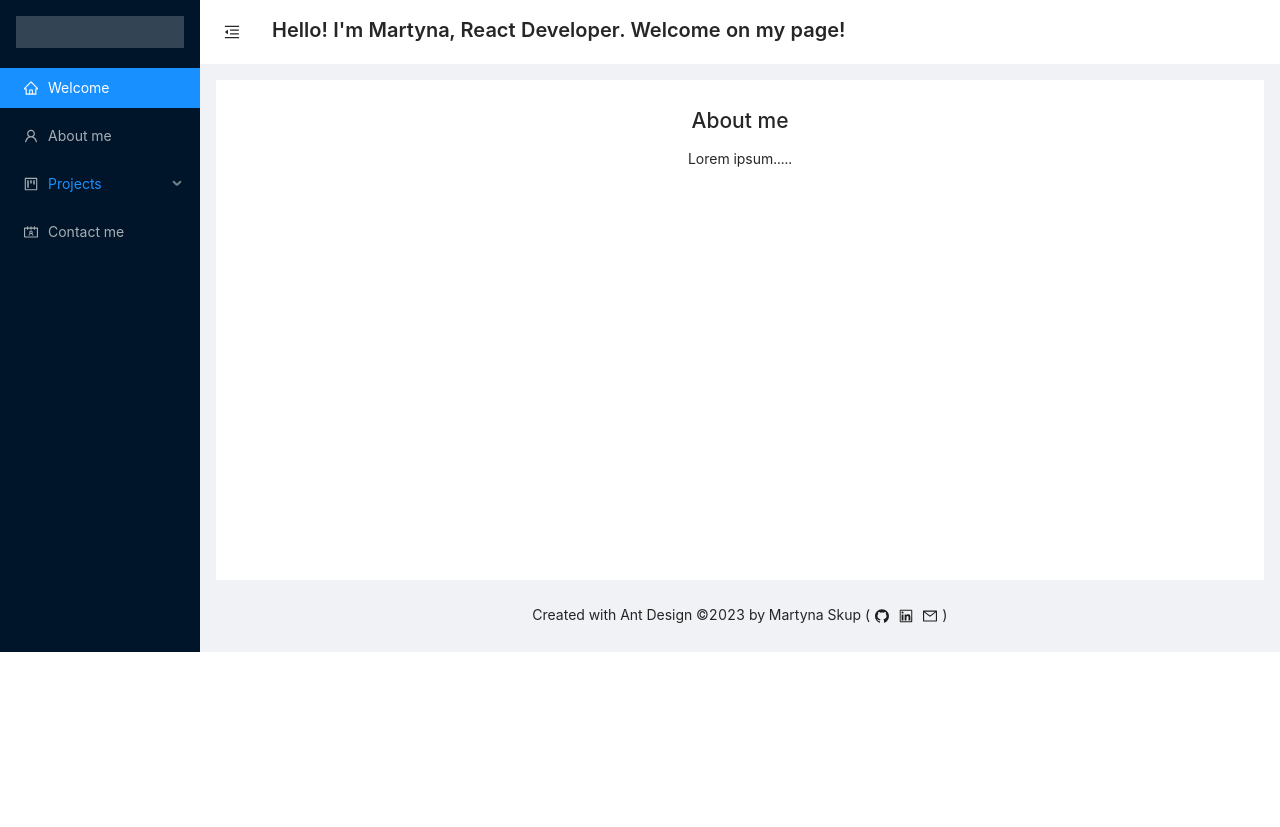
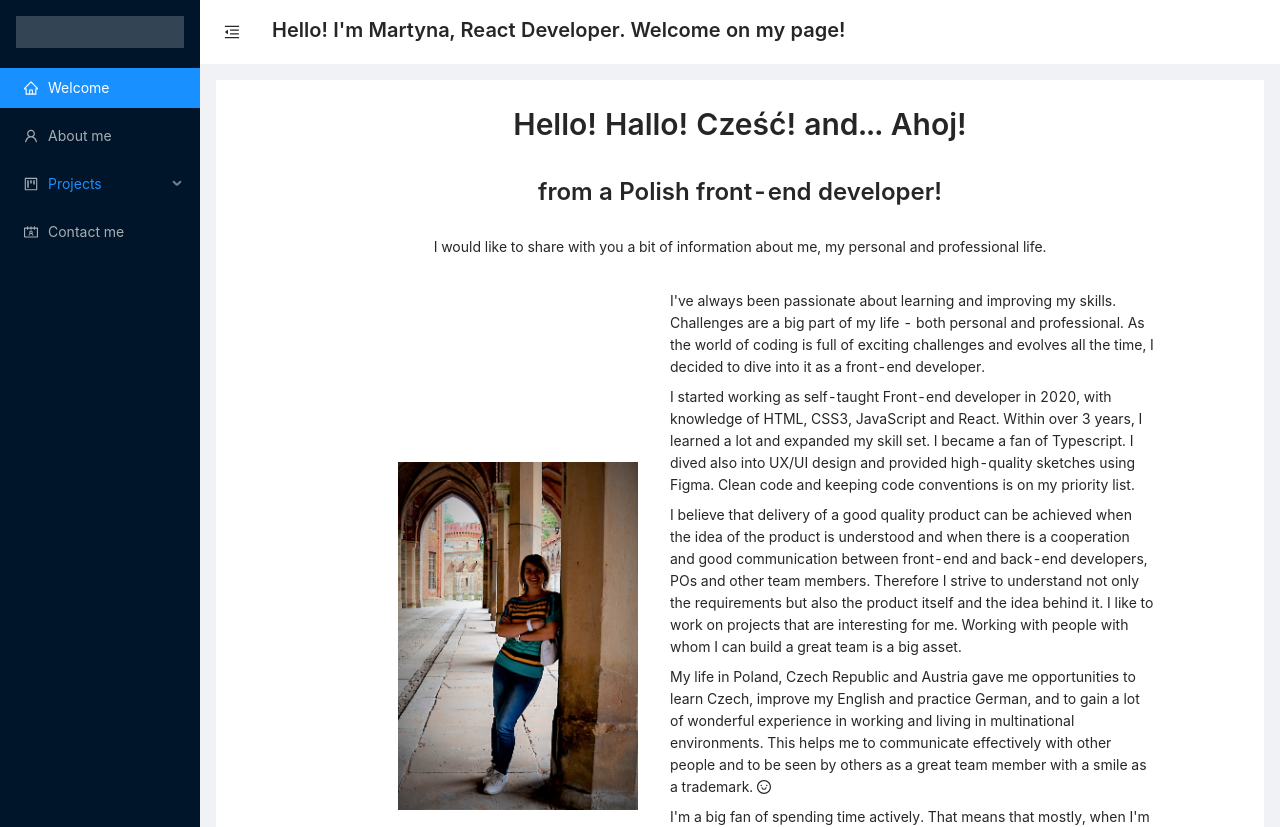
Before and after one commit to martynaskup/martynaskup.github.io, a React (Create React App) app: page /about in a window 1280 px wide. Shown: the top 827 px of the page. Before the commit the page ends 800 px from the top, so only its background shows below. Built offline with nearby package versions, Linux system fonts and the light colour scheme.

Commit message:
Update the About-page

```diff
--- /dev/null
+++ b/src/pages/About.styles.tsx
@@ -0,0 +1,11 @@
+import styled from 'styled-components';
+import { Row, Space } from 'antd';
+
+export const StyledAboutRow = styled(Row)`
+  padding-top: 16px;
+  padding-bottom: 16px;
+`;
+
+export const StyledDetailsSpace = styled(Space)`
+  text-align: left;
+`;
--- a/src/pages/About.tsx
+++ b/src/pages/About.tsx
@@ -1,9 +1,108 @@
+import { SmileOutlined } from '@ant-design/icons';
+import { Col, Image, Space, Typography } from 'antd';
+import useBreakpoint from 'antd/lib/grid/hooks/useBreakpoint';
+import myImg from '../assets/images/my_pic.jpg';
+import { StyledAboutRow, StyledDetailsSpace } from './About.styles';
+
 const About = () => {
+  const { md } = useBreakpoint();
+
+  const intro = (
+    <>
+      <Typography.Title level={2}>
+        Hello! Hallo! Cześć! and... Ahoj!
+      </Typography.Title>
+      <Typography.Title level={3}>
+        from a Polish front-end developer!
+      </Typography.Title>
+      <Typography.Text>
+        I would like to share with you a bit of information about me, my
+        personal and professional life.
+      </Typography.Text>
+    </>
+  );
+
+  const myImage = (
+    <Image
+      width={240}
+      src={myImg}
+      alt="my picture"
+      placeholder={
+        <Image preview={false} src={myImg} alt="my picture" width={200} />
+      }
+    />
+  );
+
+  const details = (
+    <StyledDetailsSpace direction="vertical">
+      <Typography.Text>
+        I've always been passionate about learning and improving my skills.
+        Challenges are a big part of my life - both personal and professional.
+        As the world of coding is full of exciting challenges and evolves all
+        the time, I decided to dive into it as a front-end developer.
+      </Typography.Text>
+      <Typography.Text>
+        I started working as self-taught Front-end developer in 2020, with
+        knowledge of HTML, CSS3, JavaScript and React. Within over 3 years, I
+        learned a lot and expanded my skill set. I became a fan of Typescript. I
+        dived also into UX/UI design and provided high-quality sketches using
+        Figma. Clean code and keeping code conventions is on my priority list.
+      </Typography.Text>
+      <Typography.Text>
+        I believe that delivery of a good quality product can be achieved when
+        the idea of the product is understood and when there is a cooperation
+        and good communication between front-end and back-end developers, POs
+        and other team members. Therefore I strive to understand not only the
+        requirements but also the product itself and the idea behind it. I like
+        to work on projects that are interesting for me. Working with people
+        with whom I can build a great team is a big asset.
+      </Typography.Text>
+      <Typography.Text>
+        My life in Poland, Czech Republic and Austria gave me opportunities to
+        learn Czech, improve my English and practice German, and to gain a lot
+        of wonderful experience in working and living in multinational
+        environments. This helps me to communicate effectively with other people
+        and to be seen by others as a great team member with a smile as a
+        trademark. <SmileOutlined />
+      </Typography.Text>
+      <Typography.Text>
+        I'm a big fan of spending time actively. That means that mostly, when
+        I'm not coding, I can be found dancing Swing. I dance Lindy Hop, Solo
+        Jazz and West Coast Swing.
+        <br />
+        I like running. I co-organize running events and I run usually distances
+        of 5 - 15 km, but sometimes 21 km is not enough. Maybe one day, I'll
+        start running marathons...
+        <br />
+        And when the time to relax comes, I spend it with my friends or at home
+        playing with my lovely cat Lala.
+      </Typography.Text>
+    </StyledDetailsSpace>
+  );
+
+  const main = md ? (
+    <StyledAboutRow
+      justify="center"
+      align="middle"
+      gutter={{ sm: 16, md: 24, lg: 32 }}
+    >
+      <Col span={8} style={{ textAlign: 'right' }}>
+        {myImage}
+      </Col>
+      <Col span={12}>{details}</Col>
+    </StyledAboutRow>
+  ) : (
+    <Col span={24}>
+      {myImage}
+      {details}
+    </Col>
+  );
+
   return (
-    <div>
-      <h2> About me</h2>
-      <p>Lorem ipsum.....</p>
-    </div>
+    <Space direction="vertical" size="middle">
+      {intro}
+      {main}
+    </Space>
   );
 };
 
```
Also changed, not shown: src/assets/images/my_pic.jpg (added).
